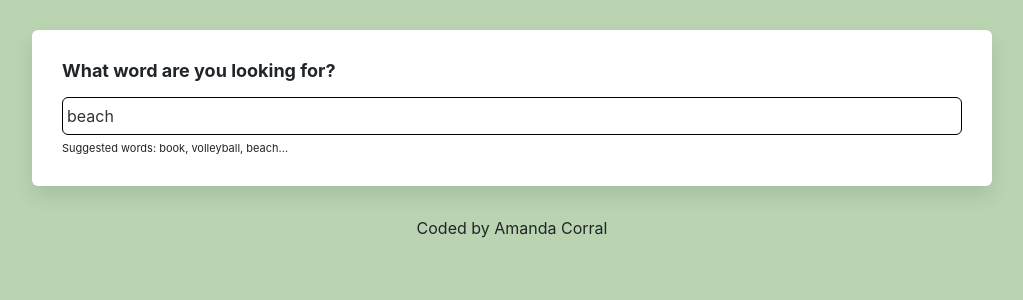
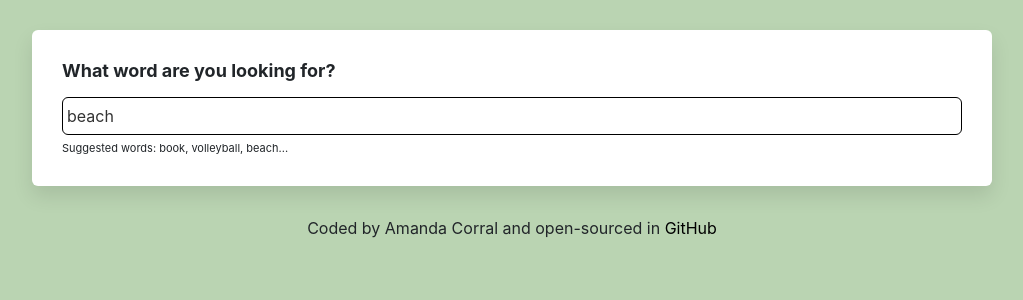
Before and after one commit to Amandacorral07/Dictionary-Project, a React (Create React App) app: page / in a window 1280 px wide. Shown: the top 300 px of the page, without its empty margins (128-1151 px from the left). Built offline with nearby package versions, Linux system fonts and the light colour scheme; no server answers.

Commit message:
Added GitHub link to bottom of page

```diff
--- a/src/App.css
+++ b/src/App.css
@@ -14,7 +14,9 @@ margin: 0 auto;
     margin: 30px 0;
 }
 
-
+.Github{
+    color: black;
+}
 
 
 .App-footer{
--- a/src/App.js
+++ b/src/App.js
@@ -14,7 +14,7 @@ function App() {
         <Dictionary defaultKeyword="beach"/>
       </main>
       <footer className="App-footer">
-        Coded by Amanda Corral
+        Coded by Amanda Corral and open-sourced in <a href="https://github.com/Amandacorral07/Dictionary-Project" className="Github"> GitHub </a>
       </footer>
     </div>
     </div>
```
